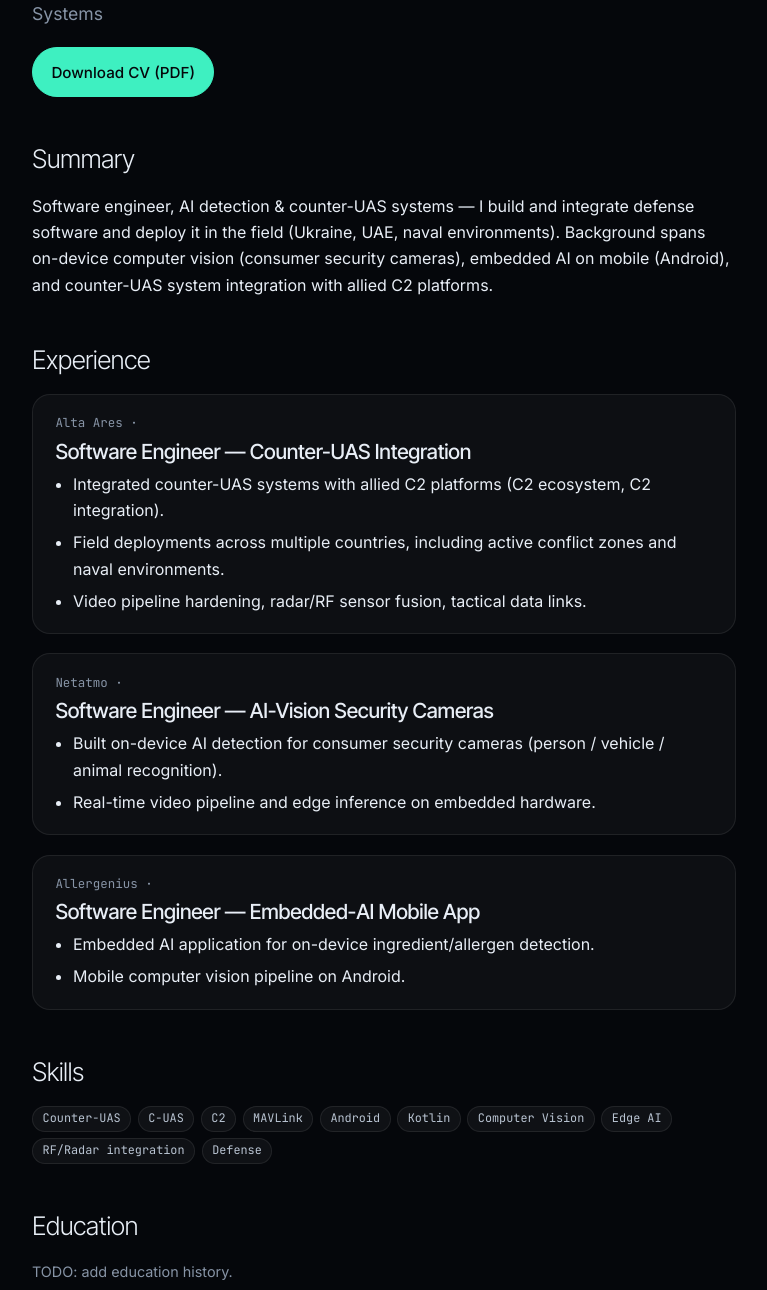
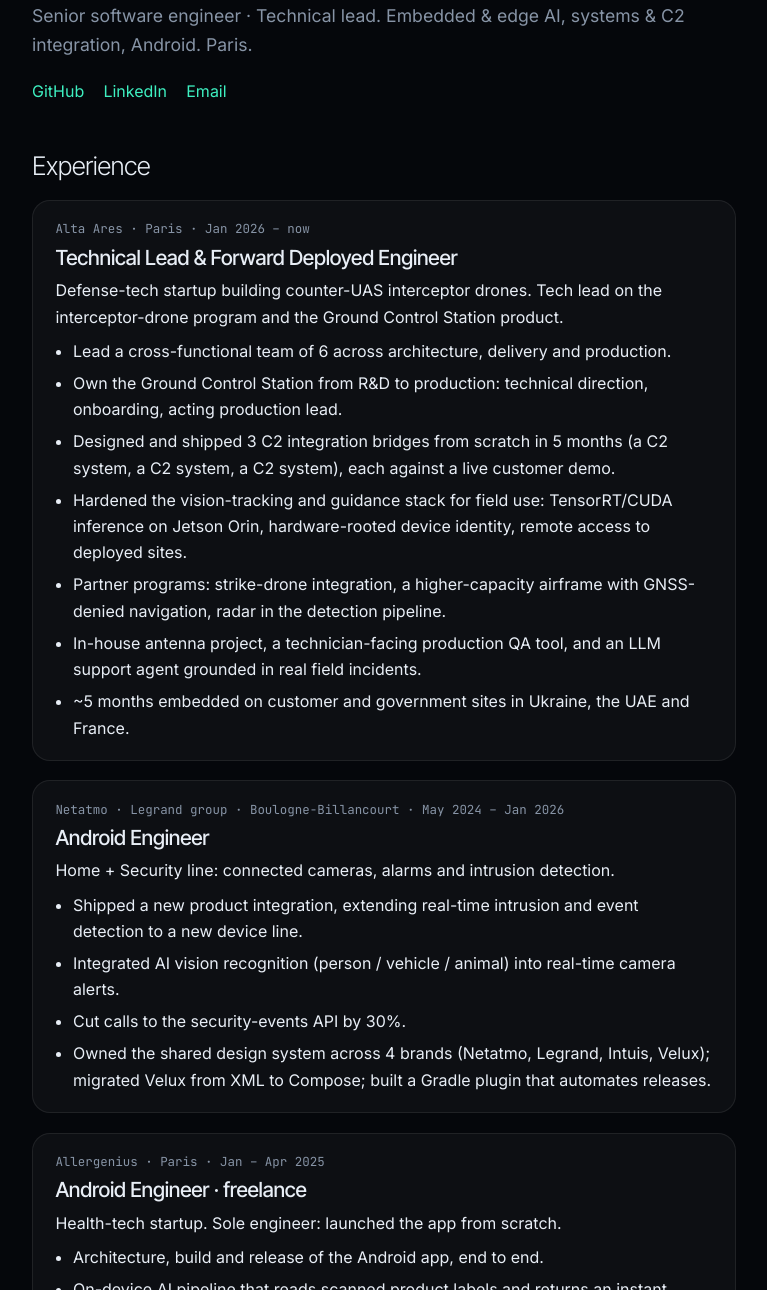
Before and after one commit to Goudurixx/sylvainrousseau.dev, an Astro site: page /cv in a window 1280 px wide. Shown: the part 222-1512 px from the top of the page, without its empty margins (256-1023 px from the left). Built offline with nearby package versions, Linux system fonts and the light colour scheme; Astro itself is replaced by a stand-in of ours.

Commit message:
CV page from career data; drone detector and WellRest clips

```diff
--- a/src/data/projects.ts
+++ b/src/data/projects.ts
@@ -18,15 +18,17 @@ export const projects: Project[] = [
     tags: ['Kotlin', 'Compose', 'NotificationListener', 'GitHub Actions'],
     year: '2026',
     image: '/projects/wellrest.webp',
+    video: '/projects/wellrest.mp4',
     tier: 'featured',
   },
   {
     name: 'Edge Drone Detector',
     repo: 'andronide',
-    blurb: 'Work in progress: an SSD-MobileNet detector running on-device over the live camera feed, with an FPS and latency HUD, as a delegate benchmark.',
+    blurb: 'On-device SSD-MobileNet detection over the camera feed (or recorded footage in demo mode), with live FPS and latency. A benchmark, not an operational system.',
     tags: ['Android', 'TFLite', 'CameraX', 'Benchmark'],
     year: '2026',
     image: '/projects/andronide.webp',
+    video: '/projects/andronide.mp4',
     tier: 'more',
   },
   {
--- a/src/pages/cv.astro
+++ b/src/pages/cv.astro
@@ -1,64 +1,47 @@
 ---
 import BaseLayout from '../layouts/BaseLayout.astro';
-
-const skills = [
-  'Counter-UAS', 'C-UAS', 'C2', 'MAVLink', 'Android', 'Kotlin',
-  'Computer Vision', 'Edge AI', 'RF/Radar integration', 'Defense',
-];
+import { roles, education, skills, spoken, links } from '../data/career';
 ---
 
 <BaseLayout
   title="CV"
-  description="CV — Software engineer, AI detection & counter-UAS systems, field-deployed defense software."
+  description="Sylvain Rousseau: technical lead and forward deployed engineer. Counter-UAS drones, ground control stations, edge AI, Android."
 >
-  <h1>CV</h1>
-  <p class="tagline">Software Engineer — AI Detection &amp; Counter-UAS · Field-Deployed Defense Systems</p>
-
-  <!-- TODO: add the real CV PDF at public/cv.pdf — this link will 404 until that file exists -->
-  <p><a class="button" href="/cv.pdf" download>Download CV (PDF)</a></p>
-
-  <h2>Summary</h2>
-  <p>
-    Software engineer, AI detection &amp; counter-UAS systems — I build and integrate defense software
-    and deploy it in the field (Ukraine, UAE, naval environments). Background spans on-device computer
-    vision (consumer security cameras), embedded AI on mobile (Android), and counter-UAS system
-    integration with allied C2 platforms.
-  </p>
+  <span class="eyebrow">Curriculum vitae</span>
+  <h1>Sylvain Rousseau</h1>
+  <p class="tagline">Senior software engineer · Technical lead. Embedded &amp; edge AI, systems &amp; C2 integration, Android. Paris.</p>
+  <ul class="link-list">{links.map((l) => <li><a href={l.href}>{l.label}</a></li>)}</ul>
 
   <h2>Experience</h2>
+  {roles.map((r) => (
+    <div class="card">
+      <div class="card-meta">{r.org} · {r.place} · {r.period}</div>
+      <h3>{r.role}</h3>
+      <p>{r.context}</p>
+      {r.highlights.length > 0 && <ul>{r.highlights.map((h) => <li>{h}</li>)}</ul>}
+    </div>
+  ))}
+
+  <h2>Independent project</h2>
   <div class="card">
-    <div class="card-meta">Alta Ares · <!-- TODO: dates --></div>
-    <h3>Software Engineer — Counter-UAS Integration</h3>
-    <ul>
-      <li>Integrated counter-UAS systems with allied C2 platforms (C2 ecosystem, C2 integration).</li>
-      <li>Field deployments across multiple countries, including active conflict zones and naval environments.</li>
-      <li>Video pipeline hardening, radar/RF sensor fusion, tactical data links.</li>
-    </ul>
-  </div>
-  <div class="card">
-    <div class="card-meta">Netatmo · <!-- TODO: dates --></div>
-    <h3>Software Engineer — AI-Vision Security Cameras</h3>
-    <ul>
-      <li>Built on-device AI detection for consumer security cameras (person / vehicle / animal recognition).</li>
-      <li>Real-time video pipeline and edge inference on embedded hardware.</li>
-    </ul>
-  </div>
-  <div class="card">
-    <div class="card-meta">Allergenius · <!-- TODO: dates --></div>
-    <h3>Software Engineer — Embedded-AI Mobile App</h3>
-    <ul>
-      <!-- TODO: verify this capability framing against what was actually shipped -->
-      <li>Embedded AI application for on-device ingredient/allergen detection.</li>
-      <li>Mobile computer vision pipeline on Android.</li>
-    </ul>
+    <h3>Self-hosted LLM inference</h3>
+    <p>Distributed vLLM serving across two GPU edge nodes, running a 26B-parameter mixture-of-experts model on personal hardware.</p>
   </div>
 
   <h2>Skills</h2>
-  <div class="tags">
-    {skills.map((s) => <span class="tag">{s}</span>)}
-  </div>
+  {Object.entries(skills).map(([k, v]) => (
+    <div class="card">
+      <div class="card-meta">{k}</div>
+      <div class="tags">{v.map((t) => <span class="tag">{t}</span>)}</div>
+    </div>
+  ))}
+  <p class="section-note">Languages: {spoken.join(' · ')}</p>
 
   <h2>Education</h2>
-  <!-- TODO: add education entries -->
-  <p class="section-note">TODO: add education history.</p>
+  {education.map((e) => (
+    <div class="card">
+      <div class="card-meta">{e.school} · {e.period}</div>
+      <h3>{e.what}</h3>
+    </div>
+  ))}
 </BaseLayout>
```
Also changed, not shown: public/projects/andronide.webp, 1 other file.
